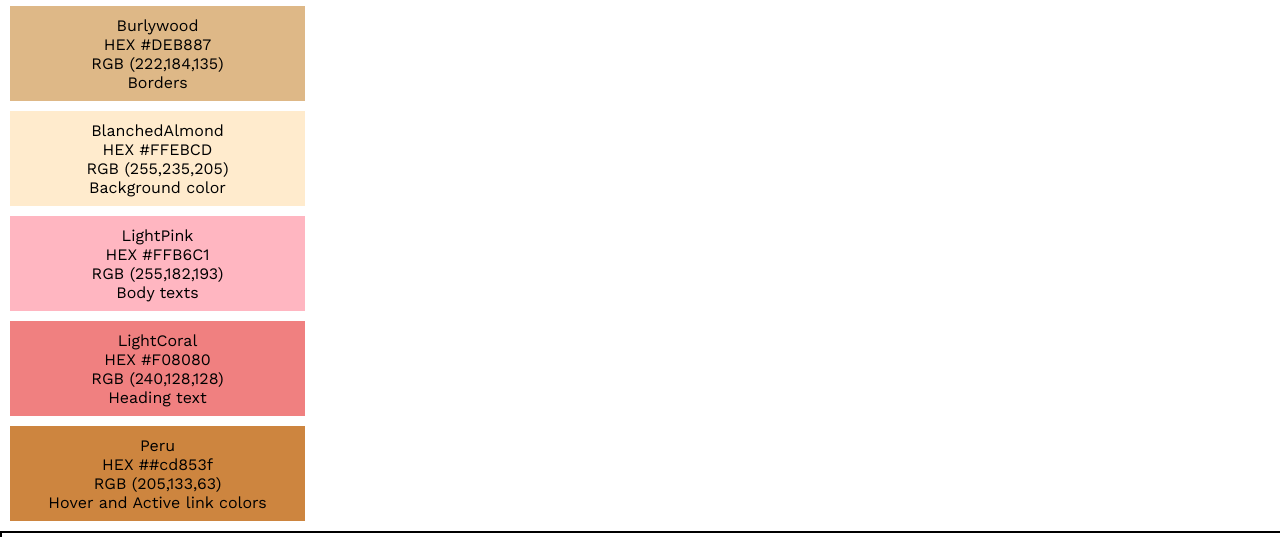
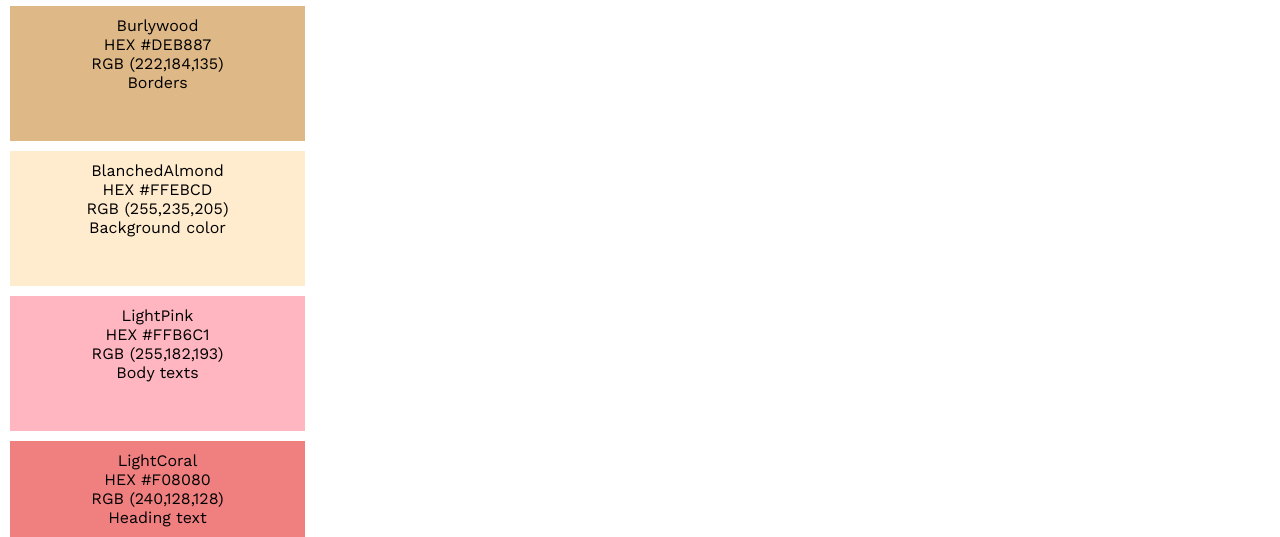
Before and after one commit to aayevee/aayevee.github.io, a plain HTML site: page index.html in a window 1280 px wide. Shown: the part 115-652 px from the top of the page. Drawn offline with nearby package versions, Linux system fonts and the light colour scheme.

Commit message:
Update styles.css
flexbox applied to palette

```diff
--- a/styles.css
+++ b/styles.css
@@ -16,6 +16,8 @@
     margin-left: auto;
     margin-right: auto;
     width: 100%
+    display: flex;
+    justify-content: space-around;
   }
 
   .colorbox1 {
@@ -24,7 +26,7 @@
     padding: 10px;
     margin: 10px 10px;
     width: 275px;
-    height: 75px;
+    height: 115px;
     font-family: 'Work Sans';
     text-align: center;
 
@@ -36,7 +38,7 @@
     padding: 10px 10px;
     margin: 10px 10px;
     width: 275px;
-    height: 75px;
+    height: 115px;
     font-family: 'work sans';
     text-align: center;
   }
@@ -47,7 +49,7 @@
     padding: 10px 10px;
     margin: 10px 10px;
     width: 275px;
-    height: 75px;
+    height: 115px;
     font-family: 'work sans';
     text-align: center;
   }
@@ -58,7 +60,7 @@
     padding: 10px 10px;
     margin: 10px 10px;
     width: 275px;
-    height: 75px;
+    height: 115px;
     font-family: 'work sans';
     text-align: center;
   }
@@ -69,7 +71,7 @@
     padding: 10px 10px;
     margin: 10px 10px;
     width: 275px;
-    height: 75px;
+    height: 115px;
     font-family: 'work sans';
     text-align: center;
   }
```
